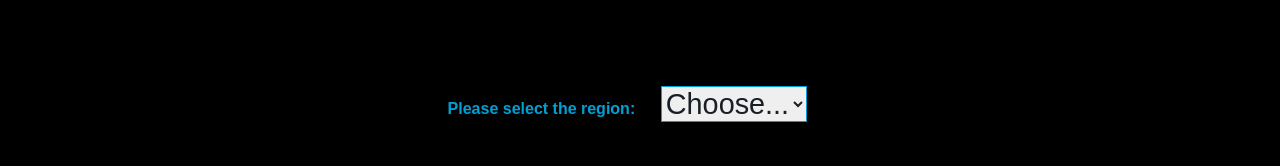
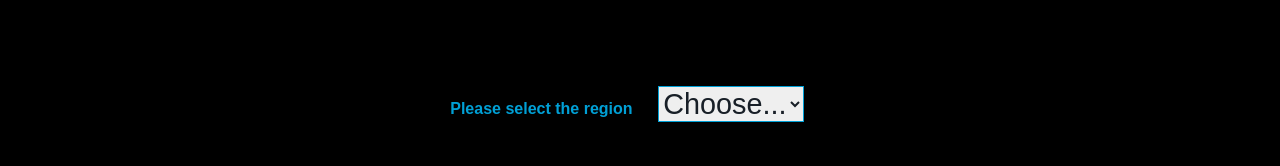
Before and after one commit to andrespencer/select-drilldown, a React (Create React App) app: page / in a window 1280 px wide. Shown: the part 134-300 px from the top of the page. Built offline with nearby package versions, Linux system fonts and the light colour scheme.

Commit message:
Minor fixes: CSS and translations

```diff
--- a/src/components/Select.scss
+++ b/src/components/Select.scss
@@ -1,6 +1,8 @@
 @import "../ui-vars";
 
 .Select {
+	margin: 2vh 2vw;
+
 	label {
 		color: $color-highlight;
 		font-weight: bold;
--- a/src/translations.js
+++ b/src/translations.js
@@ -1,10 +1,10 @@
 const translations = {
 	"logoAlt": "Postnord logo",
 	"done": "✓",
-	"selectRegion": "Please select the region:",
-	"selectArea": "Please select the area:",
-	"selectUnit": "Please select the unit:",
-	"selectTeam": "Please select the team:",
+	"selectRegion": "Please select the region",
+	"selectArea": "Please select the area",
+	"selectUnit": "Please select the unit",
+	"selectTeam": "Please select the team",
 	"defaultSelectOption": "Choose..."
 }
 
```
